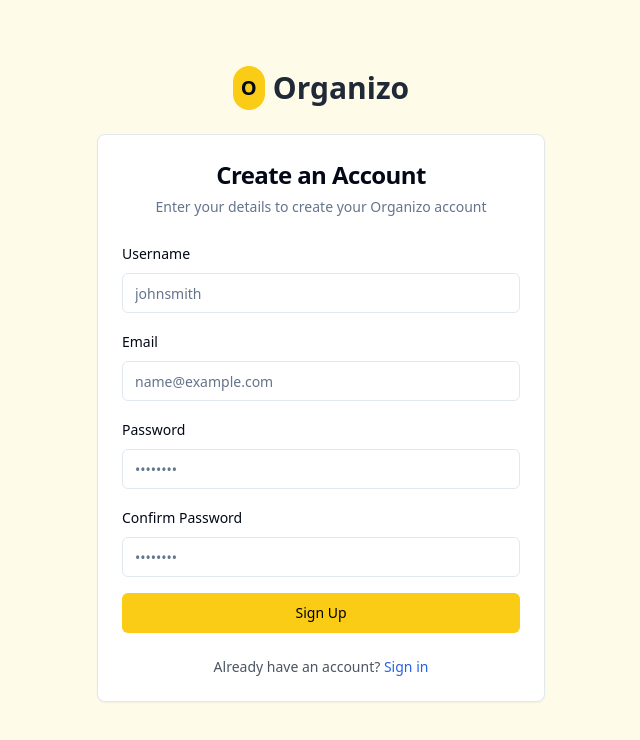
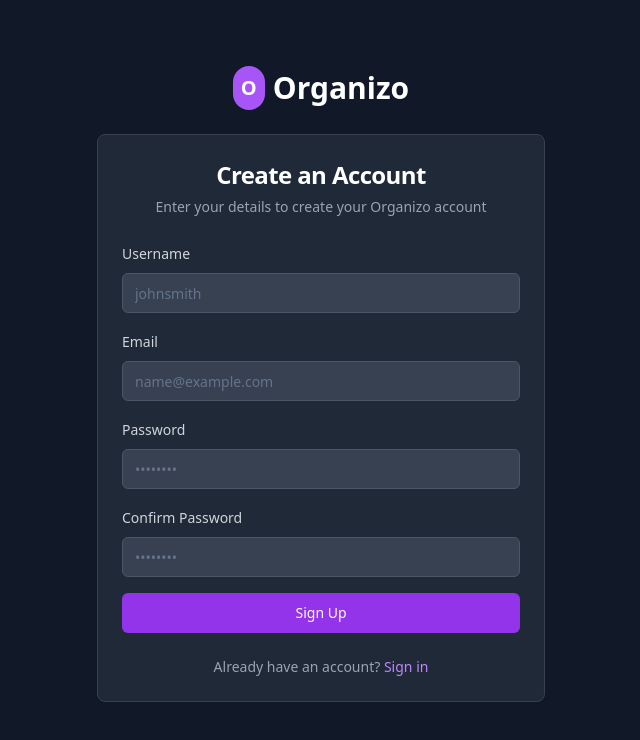
Before and after one commit to Nileshh1010/Task_Manager_Frontend, a React (Vite) app: page /register in a window 1280 px wide. Shown: the top 740 px of the page, without its empty margins (319-959 px from the left). Built offline with nearby package versions, Linux system fonts and the light colour scheme.

Commit message:
feat: Add confirm password field and dark mode
- Added a confirm password field to the registration form.
- Implemented a dark mode with a black background and matching colors.

```diff
--- a/src/components/auth/LoginForm.tsx
+++ b/src/components/auth/LoginForm.tsx
@@ -41,16 +41,16 @@ const LoginForm = () => {
   };
 
   return (
-    <Card className="w-full max-w-md">
+    <Card className="w-full max-w-md bg-gray-800 border-gray-700">
       <CardHeader>
-        <CardTitle className="text-2xl font-bold text-center">Log In to Organizo</CardTitle>
-        <CardDescription className="text-center">Enter your credentials to access your account</CardDescription>
+        <CardTitle className="text-2xl font-bold text-center text-white">Log In to Organizo</CardTitle>
+        <CardDescription className="text-center text-gray-400">Enter your credentials to access your account</CardDescription>
       </CardHeader>
       <CardContent>
         <form onSubmit={handleSubmit}>
           <div className="space-y-4">
             <div className="space-y-2">
-              <label htmlFor="email" className="text-sm font-medium">
+              <label htmlFor="email" className="text-sm font-medium text-gray-300">
                 Email
               </label>
               <Input
@@ -60,14 +60,15 @@ const LoginForm = () => {
                 value={email}
                 onChange={(e) => setEmail(e.target.value)}
                 required
+                className="bg-gray-700 border-gray-600 text-white placeholder-gray-400"
               />
             </div>
             <div className="space-y-2">
               <div className="flex items-center justify-between">
-                <label htmlFor="password" className="text-sm font-medium">
+                <label htmlFor="password" className="text-sm font-medium text-gray-300">
                   Password
                 </label>
-                <Link to="/forgot-password" className="text-sm text-blue-600 hover:underline">
+                <Link to="/forgot-password" className="text-sm text-purple-400 hover:underline">
                   Forgot password?
                 </Link>
               </div>
@@ -78,9 +79,10 @@ const LoginForm = () => {
                 value={password}
                 onChange={(e) => setPassword(e.target.value)}
                 required
+                className="bg-gray-700 border-gray-600 text-white placeholder-gray-400"
               />
             </div>
-            <Button type="submit" className="w-full bg-yellow-400 hover:bg-yellow-500 text-black" disabled={isSubmitting}>
+            <Button type="submit" className="w-full bg-purple-600 hover:bg-purple-700 text-white" disabled={isSubmitting}>
               {isSubmitting ? (
                 <>
                   <Loader2 className="mr-2 h-4 w-4 animate-spin" />
@@ -94,9 +96,9 @@ const LoginForm = () => {
         </form>
       </CardContent>
       <CardFooter className="flex justify-center">
-        <p className="text-sm text-gray-600">
+        <p className="text-sm text-gray-400">
           Don't have an account?{' '}
-          <Link to="/register" className="text-blue-600 hover:underline">
+          <Link to="/register" className="text-purple-400 hover:underline">
             Sign up
           </Link>
         </p>
--- a/src/components/auth/RegisterForm.tsx
+++ b/src/components/auth/RegisterForm.tsx
@@ -56,16 +56,16 @@ const RegisterForm = () => {
   };
 
   return (
-    <Card className="w-full max-w-md">
+    <Card className="w-full max-w-md bg-gray-800 border-gray-700">
       <CardHeader>
-        <CardTitle className="text-2xl font-bold text-center">Create an Account</CardTitle>
-        <CardDescription className="text-center">Enter your details to create your Organizo account</CardDescription>
+        <CardTitle className="text-2xl font-bold text-center text-white">Create an Account</CardTitle>
+        <CardDescription className="text-center text-gray-400">Enter your details to create your Organizo account</CardDescription>
       </CardHeader>
       <CardContent>
         <form onSubmit={handleSubmit}>
           <div className="space-y-4">
             <div className="space-y-2">
-              <label htmlFor="username" className="text-sm font-medium">
+              <label htmlFor="username" className="text-sm font-medium text-gray-300">
                 Username
               </label>
               <Input
@@ -75,10 +75,11 @@ const RegisterForm = () => {
                 value={username}
                 onChange={(e) => setUsername(e.target.value)}
                 required
+                className="bg-gray-700 border-gray-600 text-white placeholder-gray-400"
               />
             </div>
             <div className="space-y-2">
-              <label htmlFor="email" className="text-sm font-medium">
+              <label htmlFor="email" className="text-sm font-medium text-gray-300">
                 Email
               </label>
               <Input
@@ -88,10 +89,11 @@ const RegisterForm = () => {
                 value={email}
                 onChange={(e) => setEmail(e.target.value)}
                 required
+                className="bg-gray-700 border-gray-600 text-white placeholder-gray-400"
               />
             </div>
             <div className="space-y-2">
-              <label htmlFor="password" className="text-sm font-medium">
+              <label htmlFor="password" className="text-sm font-medium text-gray-300">
                 Password
               </label>
               <Input
@@ -101,10 +103,11 @@ const RegisterForm = () => {
                 value={password}
                 onChange={(e) => setPassword(e.target.value)}
                 required
+                className="bg-gray-700 border-gray-600 text-white placeholder-gray-400"
               />
             </div>
             <div className="space-y-2">
-              <label htmlFor="confirmPassword" className="text-sm font-medium">
+              <label htmlFor="confirmPassword" className="text-sm font-medium text-gray-300">
                 Confirm Password
               </label>
               <Input
@@ -114,9 +117,10 @@ const RegisterForm = () => {
                 value={confirmPassword}
                 onChange={(e) => setConfirmPassword(e.target.value)}
                 required
+                className="bg-gray-700 border-gray-600 text-white placeholder-gray-400"
               />
             </div>
-            <Button type="submit" className="w-full bg-yellow-400 hover:bg-yellow-500 text-black" disabled={isSubmitting}>
+            <Button type="submit" className="w-full bg-purple-600 hover:bg-purple-700 text-white" disabled={isSubmitting}>
               {isSubmitting ? (
                 <>
                   <Loader2 className="mr-2 h-4 w-4 animate-spin" />
@@ -130,9 +134,9 @@ const RegisterForm = () => {
         </form>
       </CardContent>
       <CardFooter className="flex justify-center">
-        <p className="text-sm text-gray-600">
+        <p className="text-sm text-gray-400">
           Already have an account?{' '}
-          <Link to="/login" className="text-blue-600 hover:underline">
+          <Link to="/login" className="text-purple-400 hover:underline">
             Sign in
           </Link>
         </p>
--- a/src/components/layout/DashboardLayout.tsx
+++ b/src/components/layout/DashboardLayout.tsx
@@ -8,7 +8,7 @@ const DashboardLayout: React.FC = () => {
   const { user } = useAuth();
 
   return (
-    <div className="min-h-screen bg-yellow-50 flex">
+    <div className="min-h-screen bg-gray-900 flex">
       <Sidebar />
       <main className="flex-1 p-6 overflow-auto">
         <Outlet />
--- a/src/pages/Login.tsx
+++ b/src/pages/Login.tsx
@@ -4,13 +4,13 @@ import LoginForm from '@/components/auth/LoginForm';
 
 const Login = () => {
   return (
-    <div className="min-h-screen bg-yellow-50 flex flex-col items-center justify-center p-4">
+    <div className="min-h-screen bg-gray-900 flex flex-col items-center justify-center p-4">
       <div className="w-full max-w-md mb-8">
         <div className="flex items-center justify-center mb-6">
-          <div className="bg-yellow-400 rounded-full p-2 mr-2">
-            <span className="font-bold text-xl">O</span>
+          <div className="bg-purple-500 rounded-full p-2 mr-2">
+            <span className="font-bold text-xl text-white">O</span>
           </div>
-          <h1 className="text-3xl font-bold text-gray-800">Organizo</h1>
+          <h1 className="text-3xl font-bold text-white">Organizo</h1>
         </div>
         <LoginForm />
       </div>
--- a/src/pages/Register.tsx
+++ b/src/pages/Register.tsx
@@ -4,13 +4,13 @@ import RegisterForm from '@/components/auth/RegisterForm';
 
 const Register = () => {
   return (
-    <div className="min-h-screen bg-yellow-50 flex flex-col items-center justify-center p-4">
+    <div className="min-h-screen bg-gray-900 flex flex-col items-center justify-center p-4">
       <div className="w-full max-w-md mb-8">
         <div className="flex items-center justify-center mb-6">
-          <div className="bg-yellow-400 rounded-full p-2 mr-2">
-            <span className="font-bold text-xl">O</span>
+          <div className="bg-purple-500 rounded-full p-2 mr-2">
+            <span className="font-bold text-xl text-white">O</span>
           </div>
-          <h1 className="text-3xl font-bold text-gray-800">Organizo</h1>
+          <h1 className="text-3xl font-bold text-white">Organizo</h1>
         </div>
         <RegisterForm />
       </div>
```
